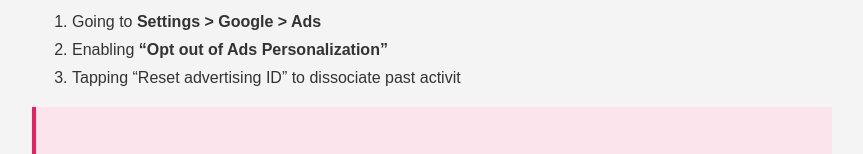
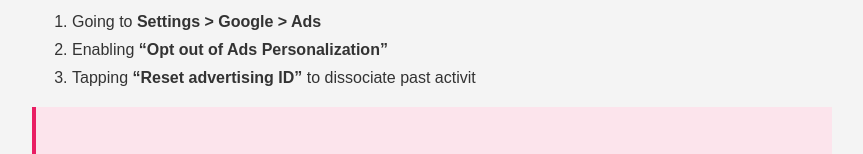
Before and after one commit to muraza6/PlatePilot_Privacy, a plain HTML site: page index.html in a window 1280 px wide. Shown: the part 1067-1221 px from the top of the page, without its empty margins (208-1071 px from the left). Drawn offline with Linux system fonts and the light colour scheme.

Commit message:
Fix HTML formatting for advertising ID reset instruction

```diff
--- a/index.html
+++ b/index.html
@@ -90,7 +90,7 @@
   <ol>
   <li> Going to <strong>Settings > Google > Ads</strong></li>
   <li>Enabling <strong>“Opt out of Ads Personalization”</strong></li>
-  <li>Tapping <strong></strong>“Reset advertising ID”</strong> to dissociate past activit</li>
+  <li>Tapping <strong>“Reset advertising ID”</strong> to dissociate past activit</li>
   </ol>
    <div class="highlight">
     <h2>Children’s Privacy</h2>
```
